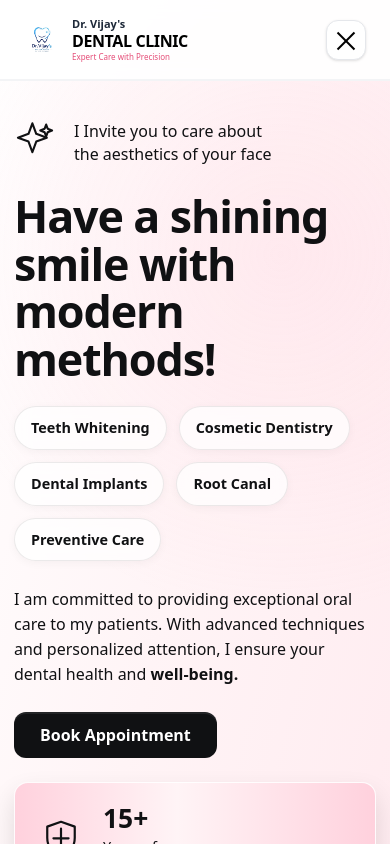
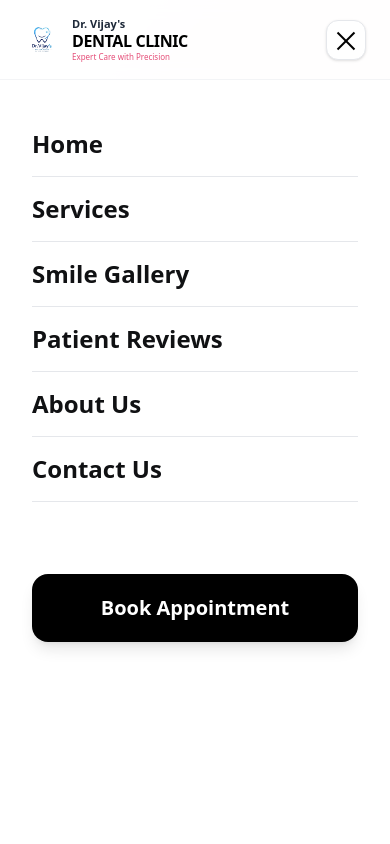
Before and after one commit to tamizhpktech/vijaydentalwebsite, a Next.js app: page / in a window 390 px wide. Both pictures are taken after a click on the button 346 px from the left and 39 px from the top of the page. Shown: the top 844 px of the page. Built offline with nearby package versions, Linux system fonts and the light colour scheme.

Commit message:
Update Navbar.tsx

```diff
--- a/components/Navbar.tsx
+++ b/components/Navbar.tsx
@@ -113,10 +113,10 @@ export default function Navbar() {
 
       {/* Mobile Menu Overlay */}
       <div
-        className={`fixed inset-x-0 bottom-0 z-40 bg-white transition-opacity duration-300 ease-in-out lg:hidden border-t border-gray-100 overflow-y-auto ${
+        className={`absolute top-full left-0 w-full z-40 bg-white transition-opacity duration-300 ease-in-out lg:hidden border-t border-gray-100 overflow-y-auto ${
           mobileOpen ? "opacity-100" : "opacity-0 pointer-events-none"
         }`}
-        style={{ top: scrolled ? "64px" : "80px" }}
+        style={{ height: 'calc(100vh - 100%)' }}
       >
         <div className="p-8">
           <ul className="flex flex-col mb-10 w-full list-none m-0 p-0">
```
